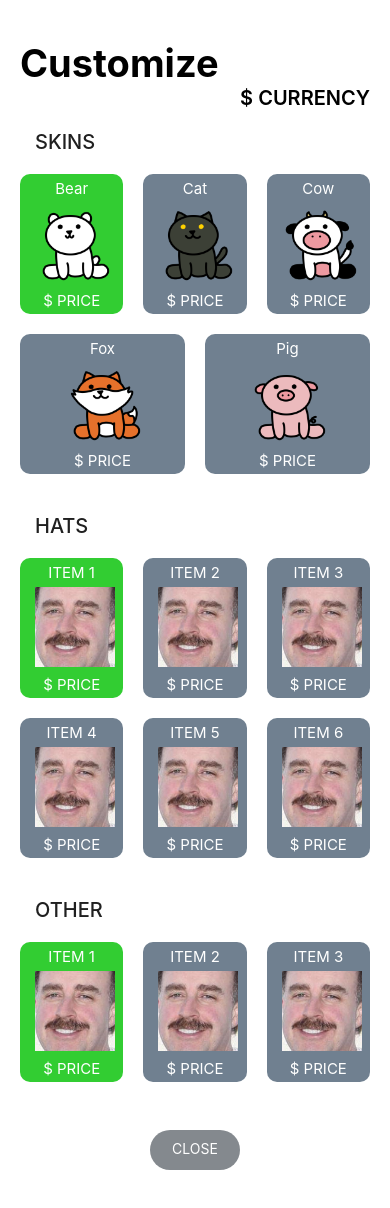
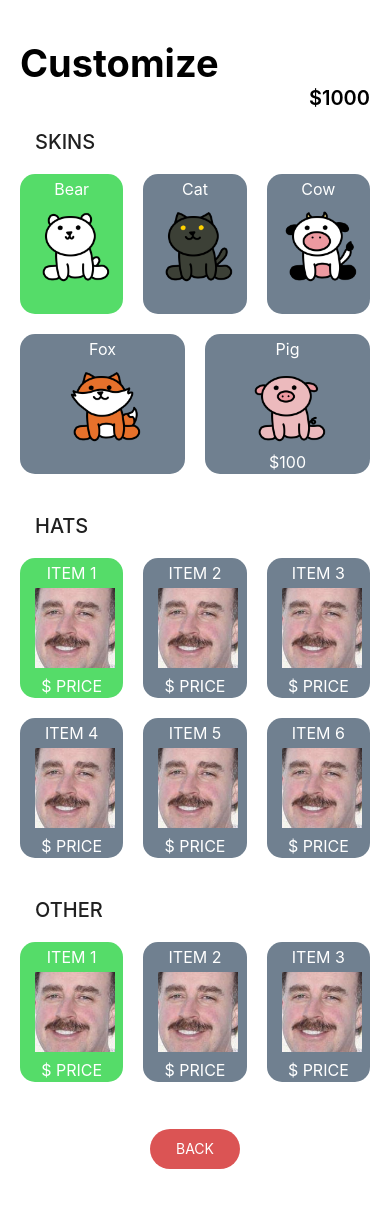
Before and after one commit to Skumar30/Habitat, a React Native app in the folder habitat_app/: screen / in a window 390 px wide. Shown: the top 1208 px of the page. Built offline with nearby package versions, Linux system fonts and the light colour scheme; what react-native would draw is missing.

Commit message:
Customize v2.5

```diff
--- a/habitat_app/src/CustomizeScreen.tsx
+++ b/habitat_app/src/CustomizeScreen.tsx
@@ -24,6 +24,7 @@ import {
   TouchableHighlight,
   Animated,
   FlatList,
+  Modal,
 } from 'react-native';
 
 import {
@@ -32,42 +33,119 @@ import {
 
 declare const global: { HermesInternal: null | {} };
 
-//interface
-
-class ToggleItem extends React.Component<{ label: string, imageSource: string }, { active: boolean }> {
-  constructor(props: any) {
-    super(props)
-
-    this.state = {
-      active: false
-    };
-  }
-
-  render() {
-    return (
-      <TouchableOpacity onPress={() => this.setState({ active: !this.state.active })}
-        style={this.state.active ? styles.itemElementActive : styles.itemElement}
-      >
-        <Text style={styles.itemText}>{this.props.label}</Text>
-        <Image style={styles.itemImage} source={require('../assets/bear.png')} />
-        <Text style={[styles.itemText, { textAlignVertical: 'bottom' }]}>$ PRICE</Text>
-      </TouchableOpacity>
-    );
-  }
-
-}
-
 class Customize extends React.Component<{}, {
-  op1: boolean, op2: boolean, op3: boolean, op4: boolean, op5: boolean, op6: boolean, op7: boolean,
-  op8: boolean, op9: boolean, op10: boolean, op11: boolean, op12: boolean, op13: boolean, op14: boolean
+  skin1: boolean, skin2: boolean, skin3: boolean, skin4: boolean, skin5: boolean, hat1: boolean, hat2: boolean,
+  hat3: boolean, hat4: boolean, hat5: boolean, hat6: boolean, other1: boolean, other2: boolean, other3: boolean,
+  unownedClicked: boolean, confirmationVisible: boolean, skin5owned: boolean,
 }>{
   constructor(props: any) {
     super(props)
 
     this.state = {
-      op1: true, op2: false, op3: false, op4: false, op5: false, op6: true, op7: false,
-      op8: false, op9: false, op10: false, op11: false, op12: true, op13: false, op14: false
+      skin1: true, skin2: false, skin3: false, skin4: false, skin5: false, hat1: true, hat2: false,
+      hat3: false, hat4: false, hat5: false, hat6: false, other1: true, other2: false, other3: false,
+      unownedClicked: false, confirmationVisible: false, skin5owned: false,
     };
+  }
+
+  credits = 1000; // this will eventually come from value in database
+
+  currID = 0;
+
+  itemList = [
+    { id: 0, name: 'Bear', price: 100, owned: true, active: true },
+    { id: 1, name: 'Cat', price: 100, owned: true, active: false },
+    { id: 2, name: 'Cow', price: 100, owned: true, active: false },
+    { id: 3, name: 'Fox', price: 100, owned: true, active: false },
+    { id: 4, name: 'Pig', price: 100, owned: false, active: false },
+  ];
+
+  getPrice(code: number): any {
+    let item = this.itemList.find((itemList: { id: number; }) => itemList.id === code);
+    return item.price;
+  };
+
+  getItemName(code: number): any {
+    let item = this.itemList.find((itemList: { id: number; }) => itemList.id === code);
+    return item.name;
+  }
+
+  getOwnedStatus(code: number): any {
+    let item = this.itemList.find((itemList: { id: number; }) => itemList.id === code);
+    return item.owned;
+  }
+
+  setOwnedStatus(code: number, status: boolean): any {
+    let item = this.itemList.find((itemList: { id: number; }) => itemList.id === code);
+    item.owned = status;
+  }
+
+  handlePurchase() {
+    this.setState({ confirmationVisible: false });
+    this.setState({ unownedClicked: false });
+    this.setState({ skin5owned: true });
+    this.setState({ skin5: true });
+    this.activateSkin5();
+    this.credits -= this.getPrice(4);
+    //update database value
+  }
+
+  //this is hardcoded just for the pig skin for now.
+  //planning on properly implementing this once the database is working
+  purchaseConfirmation = (code: number) => {
+    return (
+      <View>
+        <Modal
+          animationType='fade'
+          transparent={true}
+          visible={this.state.unownedClicked}
+        >
+          <View style={{ flex: 1, marginTop: 45, height: 100 }}>
+            <View style={styles.modalView}>
+              <View>
+                <Text style={styles.modalText}>Would you like to purchase {this.getItemName(code)} for ${this.getPrice(code)}?</Text>
+              </View>
+
+              <View style={styles.buttonSeparation}>
+
+                <View>
+                  <TouchableOpacity
+                    style={[styles.confirmationButton, { backgroundColor: '#555' }]}
+                    onPress={() => {
+                      this.setState({ confirmationVisible: false }); this.setState({ unownedClicked: false });
+                      this.setState({ skin5owned: false });
+                    }}
+                  >
+                    <Text style={styles.itemText}>NO</Text>
+                  </TouchableOpacity>
+                </View>
+
+                <View>
+                  <TouchableOpacity
+                    style={[styles.confirmationButton, { backgroundColor: 'slategray' }]}
+                    onPress={() => { this.handlePurchase() }}
+                  >
+                    <Text style={styles.itemText}>YES</Text>
+                  </TouchableOpacity>
+                </View>
+              </View>
+            </View>
+          </View>
+        </Modal>
+      </View >
+    );
+  }
+
+  activateSkin5() {
+    this.setState({ skin1: false });
+    this.setState({ skin2: false });
+    this.setState({ skin3: false });
+    this.setState({ skin4: false });
+  }
+
+  unownedSkin5Selected() {
+    this.setState({ unownedClicked: true });
+    this.currID = 4;
   }
 
   render() {
@@ -76,205 +154,201 @@ class Customize extends React.Component<{}, {
       <>
         <StatusBar barStyle="dark-content" />
         <SafeAreaView>
-          {/* <Animated.View style={styles.body}>
-            <Text style={styles.screenTitle}>Customize</Text>
-            <Text style={{ textAlign: 'right', fontSize: 20, fontWeight: '600', paddingRight: 20 }}>$ CURRENCY</Text>
-          </Animated.View> */}
           <View style={[styles.body, { zIndex: 3 }]}>
             <Text style={styles.screenTitle}>Customize</Text>
             <Text style={{
               textAlign: 'right', fontSize: 20, fontWeight: '600', paddingRight: 20,
               paddingBottom: 10
-            }}>$ CURRENCY</Text>
+            }}>${this.credits}</Text>
           </View>
-          {/* <FlatList
-            ListHeaderComponent={this.Render_FlatList_Sticky_header}
-            stickyHeaderIndices={[0]}
-          /> */}
 
           <TouchableOpacity onPress={() => this.exit()}
             style={{
-              position: 'absolute', alignSelf: 'center', bottom: 130, backgroundColor: 'rgba(10, 20, 30, 0.5)',
-              borderRadius: 60, height: 40, width: 90, margin: 12
+              position: 'absolute', alignSelf: 'center', bottom: 130, backgroundColor: 'rgba(210, 42, 42, 0.8)',
+              borderRadius: 60, height: 40, width: 90, margin: 13
             }}>
-            <Text style={{ textAlign: 'center', marginVertical: 10, color: 'white' }}>CLOSE</Text>
+            <Text style={{ textAlign: 'center', marginVertical: 11, color: 'white' }}>BACK</Text>
           </TouchableOpacity>
 
-          <ScrollView
-            contentInsetAdjustmentBehavior="automatic"
-            style={styles.scrollView}
-          //onScroll={Animated.event([{ nativeEvent: { contentOffset: { y: this.state.scrollY } } }], { useNativeDriver: true })}
-          >
+          <ScrollView contentInsetAdjustmentBehavior="automatic" style={styles.scrollView}>
             {global.HermesInternal == null ? null : (
               <View style={styles.engine}>
                 <Text style={styles.footer}>Engine: Hermes</Text>
               </View>
             )}
-            {/* <Icon name="close" /> */}
-            {/* <View style={[styles.body, { zIndex: 3, backgroundColor: 'rgba(100, 100, 100, 0.5)' }]}>
-              <Text style={styles.screenTitle}>Customize</Text>
-              <Text style={{ textAlign: 'right', fontSize: 20, fontWeight: '600', paddingRight: 20 }}>$ CURRENCY</Text>
-            </View> */}
-
             <View style={[styles.body, { paddingTop: 10, paddingBottom: 35, zIndex: 1 }]}>
               <Text style={styles.sectionTitle}>SKINS</Text>
               <View style={styles.itemsContainer}>
-                <TouchableOpacity onPressIn={() => this.setState({ op1: true })}
+
+                <TouchableOpacity onPressIn={() => this.setState({ skin1: true })}
                   onPressOut={() => {
-                    this.setState({ op2: false }); this.setState({ op3: false }); this.setState({ op4: false });
-                    this.setState({ op5: false });
+                    this.setState({ skin2: false }); this.setState({ skin3: false }); this.setState({ skin4: false });
+                    this.setState({ skin5: false });
                   }}
-                  style={this.state.op1 ? styles.itemElementActive : styles.itemElement}
+                  style={this.state.skin1 ? styles.itemElementActive : styles.itemElement}
                 >
                   <Text style={styles.itemText}>Bear</Text>
                   <Image style={styles.itemImage} source={require('../assets/bear.png')} />
-                  <Text style={[styles.itemText, { textAlignVertical: 'bottom' }]}>$ PRICE</Text>
+                  {/* <Text style={[styles.itemText, { textAlignVertical: 'bottom' }]}>$ PRICE</Text> */}
                 </TouchableOpacity>
 
-                <TouchableOpacity onPressIn={() => this.setState({ op2: true })}
+                <TouchableOpacity onPressIn={() => this.setState({ skin2: true })}
                   onPressOut={() => {
-                    this.setState({ op1: false }); this.setState({ op3: false }); this.setState({ op4: false });
-                    this.setState({ op5: false });
+                    this.setState({ skin1: false }); this.setState({ skin3: false }); this.setState({ skin4: false });
+                    this.setState({ skin5: false });
                   }}
-                  style={this.state.op2 ? styles.itemElementActive : styles.itemElement}
+                  style={this.state.skin2 ? styles.itemElementActive : styles.itemElement}
                 >
                   <Text style={styles.itemText}>Cat</Text>
                   <Image style={styles.itemImage} source={require('../assets/cat.png')} />
-                  <Text style={[styles.itemText, { textAlignVertical: 'bottom' }]}>$ PRICE</Text>
+                  {/* <Text style={[styles.itemText, { textAlignVertical: 'bottom' }]}>$ PRICE</Text> */}
                 </TouchableOpacity>
-                <TouchableOpacity onPressIn={() => this.setState({ op3: true })}
+
+                <TouchableOpacity onPressIn={() => this.setState({ skin3: true })}
                   onPressOut={() => {
-                    this.setState({ op1: false }); this.setState({ op2: false }); this.setState({ op4: false });
-                    this.setState({ op5: false });
+                    this.setState({ skin1: false }); this.setState({ skin2: false }); this.setState({ skin4: false });
+                    this.setState({ skin5: false });
                   }}
-                  style={this.state.op3 ? styles.itemElementActive : styles.itemElement}
+                  style={this.state.skin3 ? styles.itemElementActive : styles.itemElement}
                 >
                   <Text style={styles.itemText}>Cow</Text>
                   <Image style={styles.itemImage} source={require('../assets/cow.png')} />
-                  <Text style={[styles.itemText, { textAlignVertical: 'bottom' }]}>$ PRICE</Text>
+                  {/* <Text style={[styles.itemText, { textAlignVertical: 'bottom' }]}>$ PRICE</Text> */}
                 </TouchableOpacity>
-                <TouchableOpacity onPressIn={() => this.setState({ op4: true })}
+
+                <TouchableOpacity onPressIn={() => this.setState({ skin4: true })}
                   onPressOut={() => {
-                    this.setState({ op1: false }); this.setState({ op2: false }); this.setState({ op3: false });
-                    this.setState({ op5: false });
+                    this.setState({ skin1: false }); this.setState({ skin2: false }); this.setState({ skin3: false });
+                    this.setState({ skin5: false });
                   }}
-                  style={this.state.op4 ? styles.itemElementActive : styles.itemElement}
+                  style={this.state.skin4 ? styles.itemElementActive : styles.itemElement}
                 >
                   <Text style={styles.itemText}>Fox</Text>
                   <Image style={styles.itemImage} source={require('../assets/fox.png')} />
-                  <Text style={[styles.itemText, { textAlignVertical: 'bottom' }]}>$ PRICE</Text>
+                  {/* <Text style={[styles.itemText, { textAlignVertical: 'bottom' }]}>$ PRICE</Text> */}
                 </TouchableOpacity>
-                <TouchableOpacity onPressIn={() => this.setState({ op5: true })}
-                  onPressOut={() => {
-                    this.setState({ op1: false }); this.setState({ op2: false }); this.setState({ op3: false });
-                    this.setState({ op4: false });
-                  }}
-                  style={this.state.op5 ? styles.itemElementActive : styles.itemElement}
+
+                <TouchableOpacity onPressIn={() => { this.state.skin5owned ? this.setState({ skin5: true }) : null }}
+                  onPressOut={() => { this.state.skin5owned ? this.activateSkin5() : this.unownedSkin5Selected() }}
+                  style={this.state.skin5 ? styles.itemElementActive : styles.itemElement}
                 >
                   <Text style={styles.itemText}>Pig</Text>
                   <Image style={styles.itemImage} source={require('../assets/pig.png')} />
-                  <Text style={[styles.itemText, { textAlignVertical: 'bottom' }]}>$ PRICE</Text>
+                  {this.state.skin5owned ? null : <Text style={[styles.itemText, { textAlignVertical: 'bottom' }]} >${this.getPrice(4)}</Text>}
                 </TouchableOpacity>
+
               </View>
               <Text style={styles.sectionTitle}>HATS</Text>
               <View style={styles.itemsContainer}>
-                <TouchableOpacity onPressIn={() => this.setState({ op6: true })}
+
+                <TouchableOpacity onPressIn={() => this.setState({ hat1: true })}
                   onPressOut={() => {
-                    this.setState({ op7: false }); this.setState({ op8: false }); this.setState({ op9: false });
-                    this.setState({ op10: false }); this.setState({ op11: false });
+                    this.setState({ hat2: false }); this.setState({ hat3: false }); this.setState({ hat4: false });
+                    this.setState({ hat5: false }); this.setState({ hat6: false });
                   }}
-                  style={this.state.op6 ? styles.itemElementActive : styles.itemElement}
+                  style={this.state.hat1 ? styles.itemElementActive : styles.itemElement}
                 >
                   <Text style={styles.itemText}>ITEM 1</Text>
                   <Image style={styles.itemImage} source={require('../assets/gary-gillespie.png')} />
                   <Text style={[styles.itemText, { textAlignVertical: 'bottom' }]}>$ PRICE</Text>
                 </TouchableOpacity>
-                <TouchableOpacity onPressIn={() => this.setState({ op7: true })}
+
+                <TouchableOpacity onPressIn={() => this.setState({ hat2: true })}
                   onPressOut={() => {
-                    this.setState({ op6: false }); this.setState({ op8: false }); this.setState({ op9: false });
-                    this.setState({ op10: false }); this.setState({ op11: false });
+                    this.setState({ hat1: false }); this.setState({ hat3: false }); this.setState({ hat4: false });
+                    this.setState({ hat5: false }); this.setState({ hat6: false });
                   }}
-                  style={this.state.op7 ? styles.itemElementActive : styles.itemElement}
+                  style={this.state.hat2 ? styles.itemElementActive : styles.itemElement}
                 >
                   <Text style={styles.itemText}>ITEM 2</Text>
                   <Image style={styles.itemImage} source={require('../assets/gary-gillespie.png')} />
                   <Text style={[styles.itemText, { textAlignVertical: 'bottom' }]}>$ PRICE</Text>
                 </TouchableOpacity>
-                <TouchableOpacity onPressIn={() => this.setState({ op8: true })}
+
+                <TouchableOpacity onPressIn={() => this.setState({ hat3: true })}
                   onPressOut={() => {
-                    this.setState({ op6: false }); this.setState({ op7: false }); this.setState({ op9: false });
-                    this.setState({ op10: false }); this.setState({ op11: false });
+                    this.setState({ hat1: false }); this.setState({ hat2: false }); this.setState({ hat4: false });
+                    this.setState({ hat5: false }); this.setState({ hat6: false });
                   }}
-                  style={this.state.op8 ? styles.itemElementActive : styles.itemElement}
+                  style={this.state.hat3 ? styles.itemElementActive : styles.itemElement}
                 >
                   <Text style={styles.itemText}>ITEM 3</Text>
                   <Image style={styles.itemImage} source={require('../assets/gary-gillespie.png')} />
                   <Text style={[styles.itemText, { textAlignVertical: 'bottom' }]}>$ PRICE</Text>
                 </TouchableOpacity>
-                <TouchableOpacity onPressIn={() => this.setState({ op9: true })}
+
+                <TouchableOpacity onPressIn={() => this.setState({ hat4: true })}
                   onPressOut={() => {
-                    this.setState({ op6: false }); this.setState({ op7: false }); this.setState({ op8: false });
-                    this.setState({ op10: false }); this.setState({ op11: false });
+                    this.setState({ hat1: false }); this.setState({ hat2: false }); this.setState({ hat3: false });
+                    this.setState({ hat5: false }); this.setState({ hat6: false });
                   }}
-                  style={this.state.op9 ? styles.itemElementActive : styles.itemElement}
+                  style={this.state.hat4 ? styles.itemElementActive : styles.itemElement}
                 >
                   <Text style={styles.itemText}>ITEM 4</Text>
                   <Image style={styles.itemImage} source={require('../assets/gary-gillespie.png')} />
                   <Text style={[styles.itemText, { textAlignVertical: 'bottom' }]}>$ PRICE</Text>
                 </TouchableOpacity>
-                <TouchableOpacity onPressIn={() => this.setState({ op10: true })}
+
+                <TouchableOpacity onPressIn={() => this.setState({ hat5: true })}
                   onPressOut={() => {
-                    this.setState({ op6: false }); this.setState({ op7: false }); this.setState({ op8: false });
-                    this.setState({ op9: false }); this.setState({ op11: false });
+                    this.setState({ hat1: false }); this.setState({ hat2: false }); this.setState({ hat3: false });
+                    this.setState({ hat4: false }); this.setState({ hat6: false });
                   }}
-                  style={this.state.op10 ? styles.itemElementActive : styles.itemElement}
+                  style={this.state.hat5 ? styles.itemElementActive : styles.itemElement}
                 >
                   <Text style={styles.itemText}>ITEM 5</Text>
                   <Image style={styles.itemImage} source={require('../assets/gary-gillespie.png')} />
                   <Text style={[styles.itemText, { textAlignVertical: 'bottom' }]}>$ PRICE</Text>
                 </TouchableOpacity>
-                <TouchableOpacity onPressIn={() => this.setState({ op11: true })}
+
+                <TouchableOpacity onPressIn={() => this.setState({ hat6: true })}
                   onPressOut={() => {
-                    this.setState({ op6: false }); this.setState({ op7: false }); this.setState({ op8: false });
-                    this.setState({ op9: false }); this.setState({ op10: false });
+                    this.setState({ hat1: false }); this.setState({ hat2: false }); this.setState({ hat3: false });
+                    this.setState({ hat4: false }); this.setState({ hat5: false });
                   }}
-                  style={this.state.op11 ? styles.itemElementActive : styles.itemElement}
+                  style={this.state.hat6 ? styles.itemElementActive : styles.itemElement}
                 >
                   <Text style={styles.itemText}>ITEM 6</Text>
                   <Image style={styles.itemImage} source={require('../assets/gary-gillespie.png')} />
                   <Text style={[styles.itemText, { textAlignVertical: 'bottom' }]}>$ PRICE</Text>
                 </TouchableOpacity>
+
               </View>
               <Text style={styles.sectionTitle}>OTHER</Text>
               <View style={styles.itemsContainer}>
-                <TouchableOpacity onPressIn={() => this.setState({ op12: true })}
-                  onPressOut={() => { this.setState({ op13: false }); this.setState({ op14: false }); }}
-                  style={this.state.op12 ? styles.itemElementActive : styles.itemElement}
+
+                <TouchableOpacity onPressIn={() => this.setState({ other1: true })}
+                  onPressOut={() => { this.setState({ other2: false }); this.setState({ other3: false }); }}
+                  style={this.state.other1 ? styles.itemElementActive : styles.itemElement}
                 >
                   <Text style={styles.itemText}>ITEM 1</Text>
                   <Image style={styles.itemImage} source={require('../assets/gary-gillespie.png')} />
                   <Text style={[styles.itemText, { textAlignVertical: 'bottom' }]}>$ PRICE</Text>
                 </TouchableOpacity>
-                <TouchableOpacity onPressIn={() => this.setState({ op13: true })}
-                  onPressOut={() => { this.setState({ op12: false }); this.setState({ op14: false }); }}
-                  style={this.state.op13 ? styles.itemElementActive : styles.itemElement}
+
+                <TouchableOpacity onPressIn={() => this.setState({ other2: true })}
+                  onPressOut={() => { this.setState({ other1: false }); this.setState({ other3: false }); }}
+                  style={this.state.other2 ? styles.itemElementActive : styles.itemElement}
                 >
                   <Text style={styles.itemText}>ITEM 2</Text>
                   <Image style={styles.itemImage} source={require('../assets/gary-gillespie.png')} />
                   <Text style={[styles.itemText, { textAlignVertical: 'bottom' }]}>$ PRICE</Text>
                 </TouchableOpacity>
-                <TouchableOpacity onPressIn={() => this.setState({ op14: true })}
-                  onPressOut={() => { this.setState({ op12: false }); this.setState({ op13: false }); }}
-                  style={this.state.op14 ? styles.itemElementActive : styles.itemElement}
+
+                <TouchableOpacity onPressIn={() => this.setState({ other3: true })}
+                  onPressOut={() => { this.setState({ other1: false }); this.setState({ other2: false }); }}
+                  style={this.state.other3 ? styles.itemElementActive : styles.itemElement}
                 >
                   <Text style={styles.itemText}>ITEM 3</Text>
                   <Image style={styles.itemImage} source={require('../assets/gary-gillespie.png')} />
                   <Text style={[styles.itemText, { textAlignVertical: 'bottom' }]}>$ PRICE</Text>
                 </TouchableOpacity>
+
               </View>
             </View>
           </ScrollView>
         </SafeAreaView>
+        {this.state.unownedClicked && this.purchaseConfirmation(this.currID)}
       </>
     );
   }
@@ -283,14 +357,6 @@ class Customize extends React.Component<{}, {
     //go back home
   }
 
-  // Render_FlatList_Sticky_header = () => {
-  //   var Sticky_header_View = (
-  //     <View style={styles.header_style}>
-  //       <Text style={{ textAlign: 'center', color: '#fff', fontSize: 22 }}> FlatList Sticky Header </Text>
-  //     </View>
-  //   );
-  //   return Sticky_header_View;
-  // };
 }
 
 const styles = StyleSheet.create({
@@ -317,9 +383,6 @@ const styles = StyleSheet.create({
   },
   body: {
     backgroundColor: Colors.white,
-    // flexDirection: 'row',
-    // flexWrap: 'wrap',
-    // alignSelf: 'flex-start',
   },
   itemsContainer: {
     margin: 10,
@@ -329,9 +392,8 @@ const styles = StyleSheet.create({
     paddingBottom: 20,
   },
   itemElement: {
-    // flex: 2,
     margin: 10,
-    borderRadius: 10,
+    borderRadius: 15,
     width: 100,
     height: 140,
     flexShrink: 100,
@@ -343,15 +405,14 @@ const styles = StyleSheet.create({
     alignContent: 'space-between',
   },
   itemElementActive: {
-    // flex: 2,
     margin: 10,
-    borderRadius: 10,
+    borderRadius: 15,
     width: 100,
     height: 140,
     flexShrink: 100,
     flexGrow: 100,
     flexBasis: 100,
-    backgroundColor: 'limegreen',
+    backgroundColor: '#55dc69',
     textAlign: 'center',
     flexDirection: 'column',
     alignContent: 'space-between',
@@ -359,7 +420,7 @@ const styles = StyleSheet.create({
   itemText: {
     margin: 5,
     color: '#FFFFFF',
-    fontSize: 15,
+    fontSize: 16,
     fontWeight: '400',
     alignContent: 'space-between',
     textAlign: 'center',
@@ -376,7 +437,6 @@ const styles = StyleSheet.create({
     fontWeight: '500',
     color: '#202020',
     paddingHorizontal: 35,
-    // textAlign: 'center',
   },
   sectionDescription: {
     marginTop: 8,
@@ -392,13 +452,41 @@ const styles = StyleSheet.create({
     paddingRight: 12,
     textAlign: 'right',
   },
-  // header_style: {
-  //   width: '100%',
-  //   height: 45,
-  //   backgroundColor: 'transparent',
-  //   alignItems: 'center',
-  //   justifyContent: 'center'
-  // },
+  modalView: {
+    margin: 20,
+    marginTop: 300,
+    width: 375,
+    backgroundColor: 'rgba(255, 255, 255, 0.95)',
+    borderRadius: 20,
+    padding: 35,
+    justifyContent: 'center',
+    shadowColor: 'black',
+    shadowOffset: {
+      width: 0,
+      height: 2
+    },
+    shadowOpacity: 0.25,
+    shadowRadius: 3.84,
+    elevation: 5
+  },
+  modalText: {
+    marginBottom: 10,
+    textAlign: 'center',
+    fontSize: 20,
+  },
+  buttonSeparation: {
+    flexDirection: 'row',
+    justifyContent: 'space-around',
+    margin: 10,
+  },
+  confirmationButton: {
+    padding: 10,
+    borderRadius: 60,
+    marginTop: 20,
+    height: 50,
+    width: 90,
+    elevation: 2,
+  },
 });
 
 export default Customize;
```
